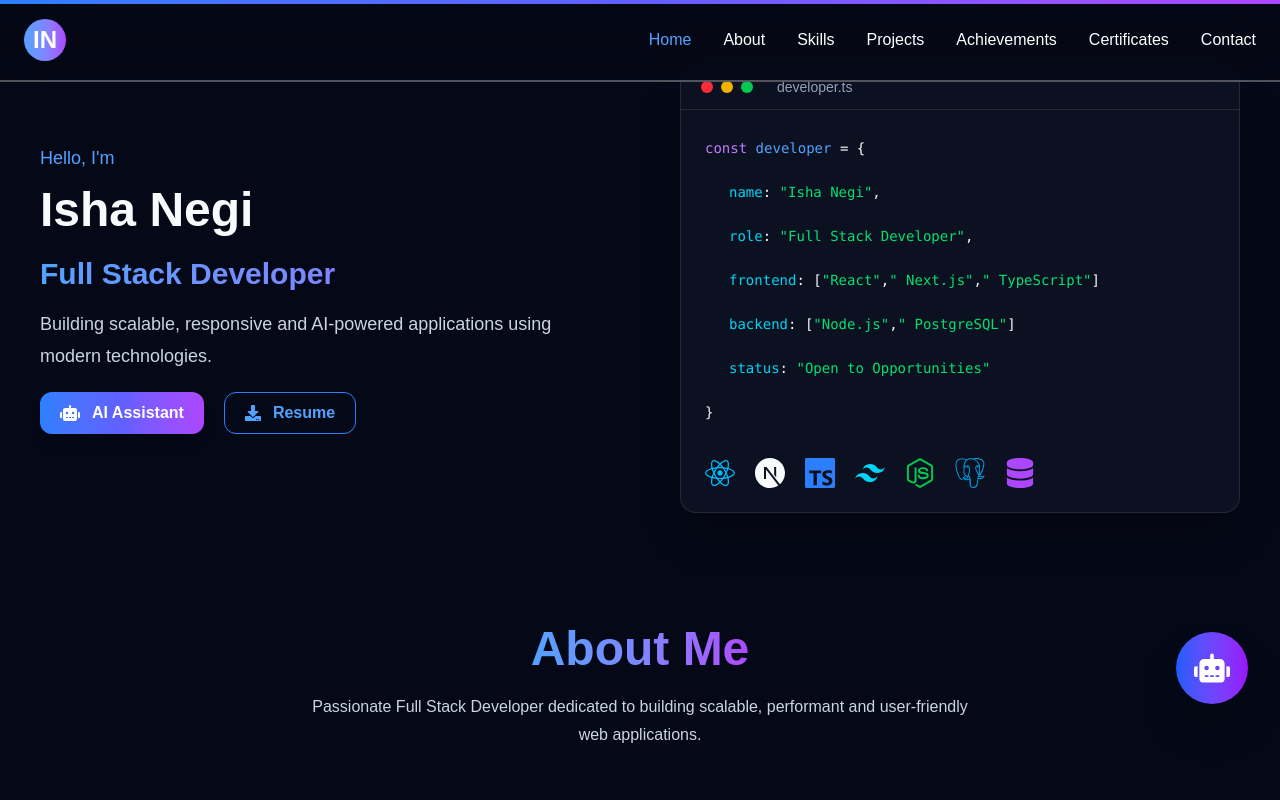
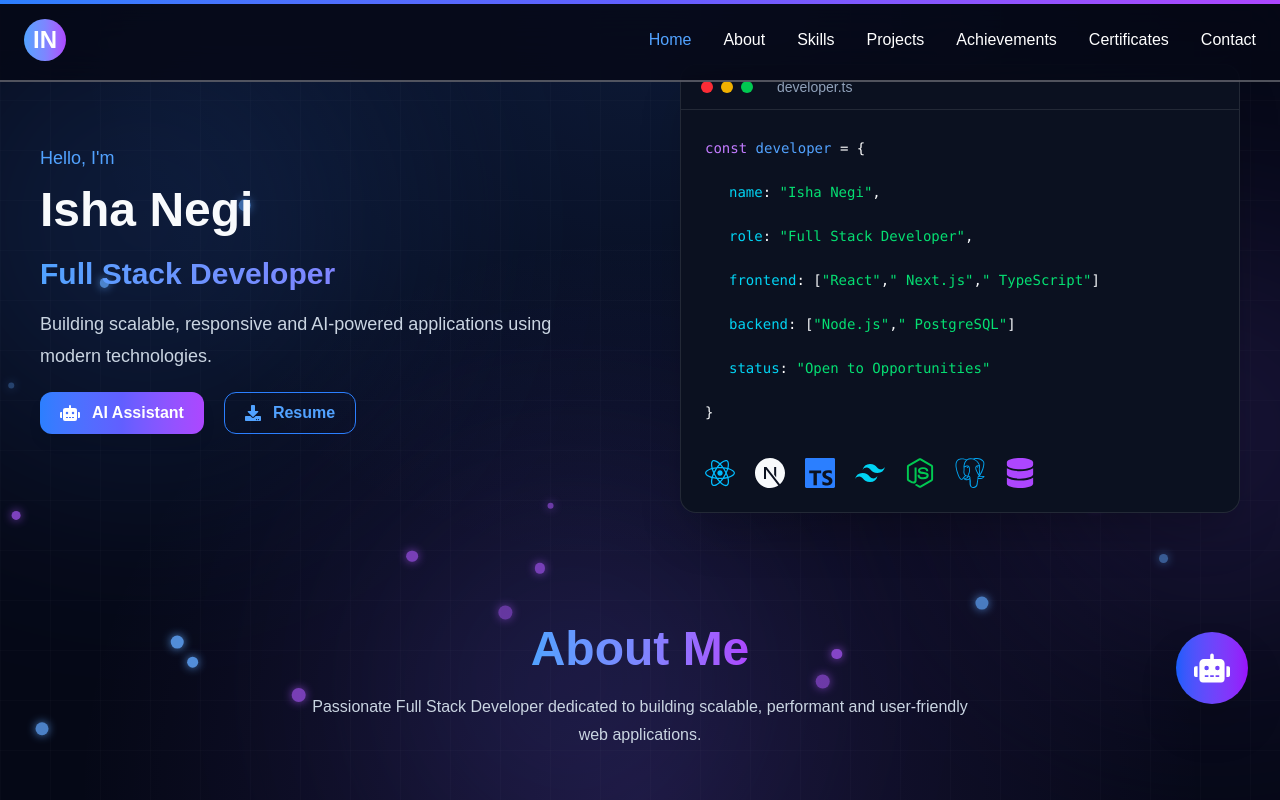
Before and after one commit to ishaNegi1/portfolio, a Next.js app: page / in a window 1280 px wide. Shown: the top 800 px of the page. Built offline with nearby package versions, Linux system fonts and the light colour scheme.

Commit message:
add animated bg

```diff
--- a/src/app/page.tsx
+++ b/src/app/page.tsx
@@ -9,12 +9,15 @@ import Projects from "@/components/sections/Projects";
 import Achievements from "@/components/sections/Achievements";
 import Certificates from "@/components/sections/Certificates";
 import Contact from "@/components/sections/Contact";
+import AnimatedBackground from "@/components/background/AnimatedBackground";
 
 import AssistantButton from "@/components/assistant/AssistantButton";
 
 export default function HomePage() {
   return (
     <>
+<AnimatedBackground />
+
       <ScrollProgress />
 
       <Navbar />
--- /dev/null
+++ b/src/components/background/AnimatedBackground.tsx
@@ -0,0 +1,27 @@
+"use client";
+
+import GradientBlobs from "./GradientBlobs";
+import FloatingParticles from "./FloatingParticles";
+import TechGrid from "./TechGrid";
+
+export default function AnimatedBackground() {
+  return (
+    <div className="pointer-events-none fixed inset-0 -z-10 overflow-hidden">
+      <div className="absolute inset-0 bg-[#050816]" />
+
+      <div
+        className="absolute inset-0"
+        style={{
+          background:
+            "radial-gradient(circle at top, rgba(59,130,246,0.15), transparent 55%), radial-gradient(circle at bottom, rgba(139,92,246,0.15), transparent 55%)",
+        }}
+      />
+
+      <TechGrid />
+
+      <GradientBlobs />
+
+      <FloatingParticles />
+    </div>
+  );
+}
--- /dev/null
+++ b/src/components/background/FloatingParticles.tsx
@@ -0,0 +1,71 @@
+"use client";
+
+import { motion } from "framer-motion";
+import { useEffect, useState } from "react";
+
+type Particle = {
+  id: number;
+  size: number;
+  left: number;
+  top: number;
+  duration: number;
+  delay: number;
+  opacity: number;
+};
+
+export default function FloatingParticles() {
+  const [particles, setParticles] = useState<Particle[]>([]);
+
+  useEffect(() => {
+    const generated = Array.from({ length: 30 }, (_, i) => ({
+      id: i,
+      size: Math.random() * 9 + 6,
+      left: Math.random() * 100,
+      top: Math.random() * 100,
+      duration: Math.random() * 5 + 8,
+      delay: Math.random() * 5,
+      opacity: Math.random() * 0.4 + 0.2,
+    }));
+
+    setParticles(generated);
+  }, []);
+
+  return (
+    <>
+      {particles.map((particle) => (
+        <motion.div
+          key={particle.id}
+          className="absolute rounded-full"
+          style={{
+            width: particle.size,
+            height: particle.size,
+            left: `${particle.left}%`,
+            top: `${particle.top}%`,
+            opacity: particle.opacity,
+            background:
+              particle.id % 2 === 0 ? "#60a5fa" : "#a855f7",
+            boxShadow:
+              particle.id % 2 === 0
+                ? "0 0 10px #60a5fa"
+                : "0 0 10px #a855f7",
+          }}
+          animate={{
+  y: [-45, 45, -45],
+  x: [-30, 30, -30],
+            opacity: [
+              particle.opacity,
+              particle.opacity + 0.3,
+              particle.opacity,
+            ],
+          }}
+          transition={{
+            duration: particle.duration,
+            repeat: Infinity,
+            ease: "easeInOut",
+            delay: particle.delay,
+          }}
+        />
+      ))}
+    </>
+  );
+}
--- /dev/null
+++ b/src/components/background/GradientBlobs.tsx
@@ -0,0 +1,57 @@
+"use client";
+
+import { motion } from "framer-motion";
+
+const blobs = [
+  {
+    size: 420,
+    color: "#3b82f6",
+    left: "-8%",
+    top: "5%",
+    duration: 24,
+  },
+  {
+    size: 360,
+    color: "#8b5cf6",
+    right: "-6%",
+    top: "35%",
+    duration: 28,
+  },
+  {
+    size: 300,
+    color: "#6366f1",
+    left: "30%",
+    bottom: "-8%",
+    duration: 22,
+  },
+];
+
+export default function GradientBlobs() {
+  return (
+    <>
+      {blobs.map((blob, index) => (
+        <motion.div
+          key={index}
+          className="absolute rounded-full blur-[120px]"
+          style={{
+            width: blob.size,
+            height: blob.size,
+            background: blob.color,
+            opacity: 0.18,
+            ...blob,
+          }}
+          animate={{
+            x: [0, 40, -30, 0],
+            y: [0, -30, 25, 0],
+            scale: [1, 1.12, 0.95, 1],
+          }}
+          transition={{
+            duration: blob.duration,
+            repeat: Infinity,
+            ease: "easeInOut",
+          }}
+        />
+      ))}
+    </>
+  );
+}
--- /dev/null
+++ b/src/components/background/TechGrid.tsx
@@ -0,0 +1,16 @@
+"use client";
+
+export default function TechGrid() {
+  return (
+    <div
+      className="absolute inset-0 opacity-[0.12]"
+      style={{
+        backgroundImage: `
+          linear-gradient(rgba(255,255,255,.15) 1px, transparent 1px),
+          linear-gradient(90deg, rgba(255,255,255,.15) 1px, transparent 1px)
+        `,
+        backgroundSize: "50px 50px",
+      }}
+    />
+  );
+}
--- a/src/components/layout/Footer.tsx
+++ b/src/components/layout/Footer.tsx
@@ -4,7 +4,7 @@ import { PORTFOLIO } from "@/lib/constants";
 
 export default function Footer() {
   return (
-    <footer className=" relative border-t-2 border-white/30 bg-[#050816]/80">
+    <footer className=" relative border-t-2 border-white/30 bg-[#050816]/80 backdrop-blur-xl">
       <div className="mx-auto flex max-w-7xl flex-col items-center justify-center gap-6 py-10 px-7 sm:px-0">
         <div className="text-center">
           <h3 className="font-semibold text-base">
@@ -41,7 +41,8 @@ export default function Footer() {
             <FaLinkedin size={25} />
           </a>
           <a
-            href={social.email}
+
+            href={`mailto:${social.email}`}
             target="_blank"
             rel="noopener noreferrer"
             className="transition hover:text-blue-400"
--- a/src/components/layout/Navbar.tsx
+++ b/src/components/layout/Navbar.tsx
@@ -86,7 +86,7 @@ export default function Navbar() {
                 <button
                   key={item.id}
                   onClick={() => handleNavigation(item.id)}
-                  className={`text-center text-base ${
+                  className={`text-center text-lg ${
                     active === item.id
                       ? "text-blue-400"
                       : "hover:text-slate-300 text-white"
--- a/src/components/sections/Contact.tsx
+++ b/src/components/sections/Contact.tsx
@@ -103,7 +103,7 @@ export default function Contact() {
               {/* Name */}
 
               <div>
-                <label className="mb-2 block text-base font-medium">
+                <label className="mb-2 block text-lg font-medium">
                   Name
                 </label>
 
@@ -112,11 +112,11 @@ export default function Contact() {
                   autoComplete="off"
                   {...register("name")}
                   placeholder="Enter your name"
-                  className="w-full rounded-xl border border-white/10 bg-[#111827] p-3 text-sm outline-none transition focus:border-blue-500"
+                  className="w-full rounded-xl border border-white/10 bg-[#111827] p-3 text-base outline-none transition focus:border-blue-500"
                 />
 
                 {errors.name && (
-                  <p className="mt-2 text-sm text-red-500">
+                  <p className="mt-2 text-base text-red-400">
                     {errors.name.message}
                   </p>
                 )}
@@ -125,7 +125,7 @@ export default function Contact() {
               {/* Email */}
 
               <div>
-                <label className="mb-2 block text-base font-medium">
+                <label className="mb-2 block text-lg font-medium">
                   Email
                 </label>
 
@@ -134,11 +134,11 @@ export default function Contact() {
                   autoComplete="off"
                   {...register("email")}
                   placeholder="Enter your email"
-                  className="w-full rounded-xl border border-white/10 bg-[#111827] p-3 text-sm outline-none transition focus:border-blue-500"
+                  className="w-full rounded-xl border border-white/10 bg-[#111827] p-3 text-base outline-none transition focus:border-blue-500"
                 />
 
                 {errors.email && (
-                  <p className="mt-2 text-sm text-red-500">
+                  <p className="mt-2 text-base text-red-400">
                     {errors.email.message}
                   </p>
                 )}
@@ -147,7 +147,7 @@ export default function Contact() {
               {/* Message */}
 
               <div>
-                <label className="mb-2 block text-base font-medium">
+                <label className="mb-2 block text-lg font-medium">
                   Message
                 </label>
 
@@ -156,11 +156,11 @@ export default function Contact() {
                   spellCheck={false}
                   {...register("message")}
                   placeholder="Write your message..."
-                  className="w-full resize-none rounded-xl border border-white/10 bg-[#111827] p-3 text-sm outline-none transition focus:border-blue-500"
+                  className="w-full resize-none rounded-xl border border-white/10 bg-[#111827] p-3 text-base outline-none transition focus:border-blue-500"
                 />
 
                 {errors.message && (
-                  <p className="mt-2 text-sm text-red-500">
+                  <p className="mt-2 text-base text-red-400">
                     {errors.message.message}
                   </p>
                 )}
--- a/src/components/sections/Hero.tsx
+++ b/src/components/sections/Hero.tsx
@@ -5,7 +5,7 @@ import { FaDownload, FaRobot } from "react-icons/fa";
 import { useState } from "react";
 
 import Button from "@/components/ui/Button";
-import CodeWindow from "@/components/ui/CodeWindow";
+import CodeWindow from "../ui/CodeWindow";
 import AssistantModal from "../assistant/AssistantModal";
 
 import { PORTFOLIO } from "@/lib/constants";
--- a/src/components/ui/SocialLinks.tsx
+++ b/src/components/ui/SocialLinks.tsx
@@ -57,7 +57,7 @@ export default function SocialLinks() {
             </div>
 
             <div>
-              <p className="text-sm text-slate-500">
+              <p className="text-base text-slate-500">
                 {item.title}
               </p>
 
--- a/src/data/social.ts
+++ b/src/data/social.ts
@@ -1,7 +1,7 @@
 const social = {
   github: "https://github.com/ishaNegi1",
 
-  linkedin: "https://www.linkedin.com/in/isha-negi-791a33296",
+  linkedin: "https://linkedin.com/in/ishanegi1",
 
   email: "negi.isha98@gmail.com",
 
```
